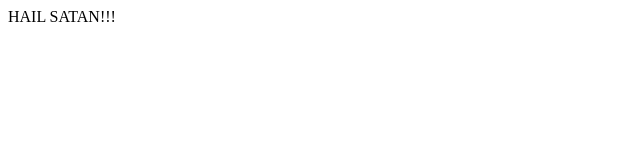
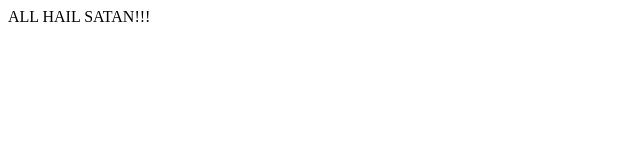
Before and after one commit to yarileewens/htmltest, a plain HTML site: page index.html in a window 1280 px wide. Shown: the full height of the page, 0-640 px from the left. Drawn offline with Linux system fonts and the light colour scheme.

Commit message:
test github 3

```diff
--- a/index.html
+++ b/index.html
@@ -5,6 +5,6 @@
     <title>Title</title>
 </head>
 <body>
-HAIL SATAN!!!
+ALL HAIL SATAN!!!
 </body>
 </html>
```
